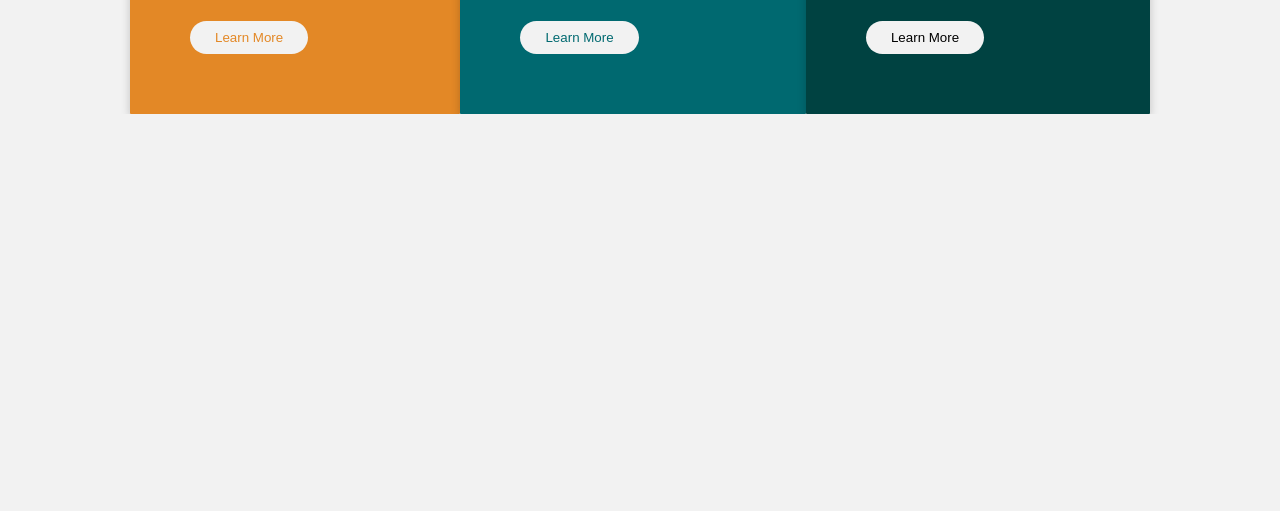
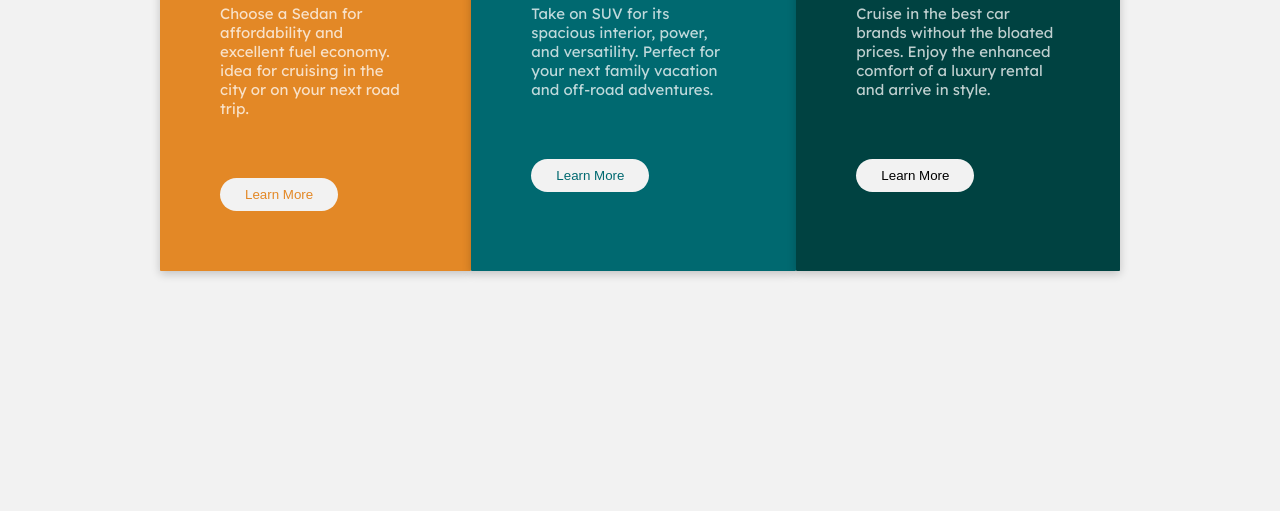
Before and after one commit to chiomavera/3-column-card, a plain HTML site: page index.html in a window 1280 px wide. Shown: the part 393-904 px from the top of the page. Before the commit the page ends 800 px from the top, so only its background shows below. Drawn offline with Linux system fonts and the light colour scheme.

Commit message:
card-box margin and container max-width adjuted

```diff
--- a/styles.css
+++ b/styles.css
@@ -22,14 +22,15 @@ p {
 }
 
 .container {
-  max-width: 1100px;
-  margin: 0 auto;
+  max-width: 1440px;
+  margin:  auto;
   overflow: auto;
   padding: 0 40px;
 }
 
 .card-box {
-  margin-top: 10%;
+  margin:20% 10%;
+
 }
 
 .card {
```
